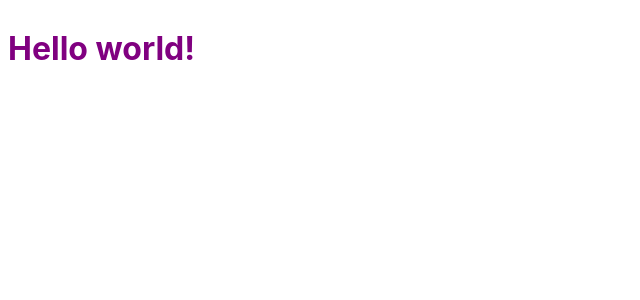
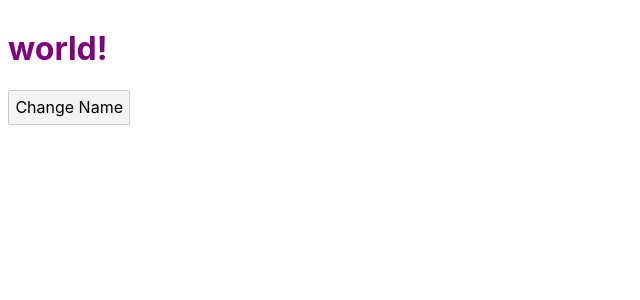
Before and after one commit to ArtmenV/svetle, a Svelte app: page / in a window 1280 px wide. Shown: the top 300 px of the page, without its empty margins (0-640 px from the left). Built offline with nearby package versions, Linux system fonts and the light colour scheme.

Commit message:
svetle_task1

```diff
--- a/src/App.svelte
+++ b/src/App.svelte
@@ -1,5 +1,9 @@
 <script>
 	export let name;
+
+	function changeNameHandler() {
+		name = "Changed Name"
+	}
 </script>
 
 <style>
@@ -8,4 +12,5 @@
 	}
 </style>
 
-<h1>Hello {name}!</h1>
+<h1>{name}!</h1>
+<button on:click={changeNameHandler}>Change Name</button>
```
